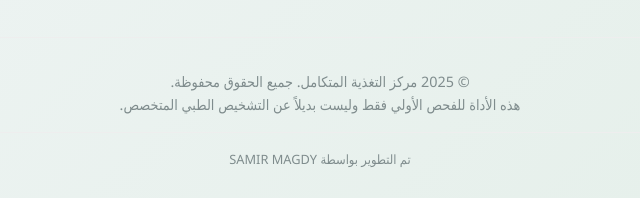
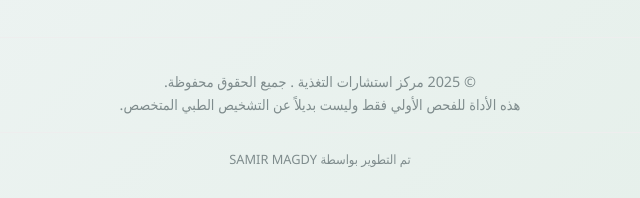
Before and after one commit to samermagdy1/Binge-Eating-Disorder, a plain HTML site: page index.html in a window 1280 px wide. Shown: the part 1038-1236 px from the top of the page, 320-960 px from the left. Drawn offline with Linux system fonts and the light colour scheme.

Commit message:
Update index.html

```diff
--- a/index.html
+++ b/index.html
@@ -1000,8 +1000,8 @@
     </div>
 
     <footer>
-        <p data-ar="© 2025 مركز التغذية المتكامل. جميع الحقوق محفوظة."
-            data-en="© 2025 Integrated Nutrition Center. All rights reserved.">© 2025 مركز التغذية المتكامل. جميع الحقوق
+        <p data-ar="© 2025 مركز اشتشارات التغذية . جميع الحقوق محفوظة."
+            data-en="© 2025  Nutrition  Center. All rights reserved.">© 2025 مركز استشارات التغذية . جميع الحقوق
             محفوظة.</p>
         <p data-ar="هذه الأداة للفحص الأولي فقط وليست بديلاً عن التشخيص الطبي المتخصص."
             data-en="This tool is for initial screening only and is not a substitute for specialized medical diagnosis.">
```
